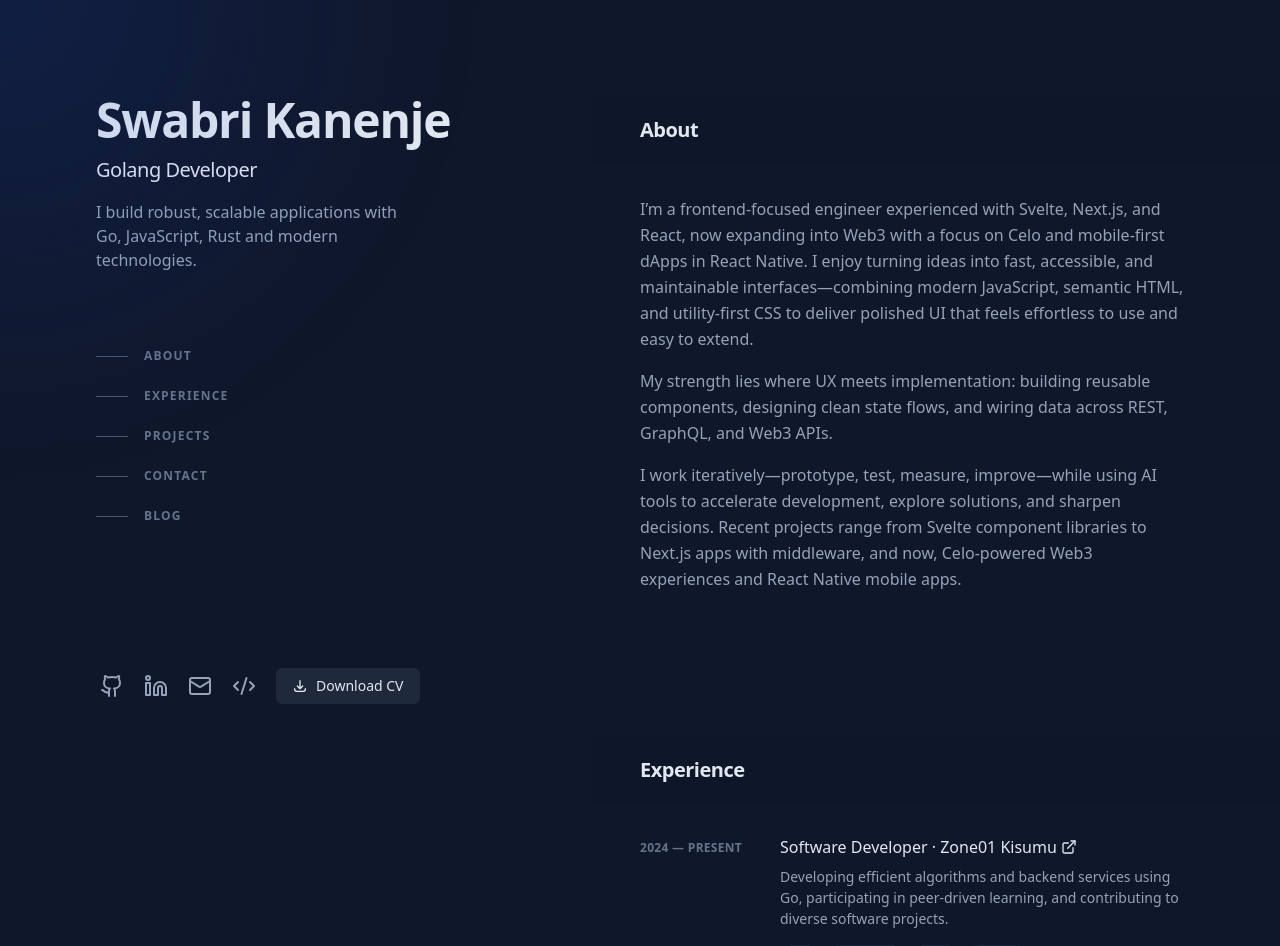
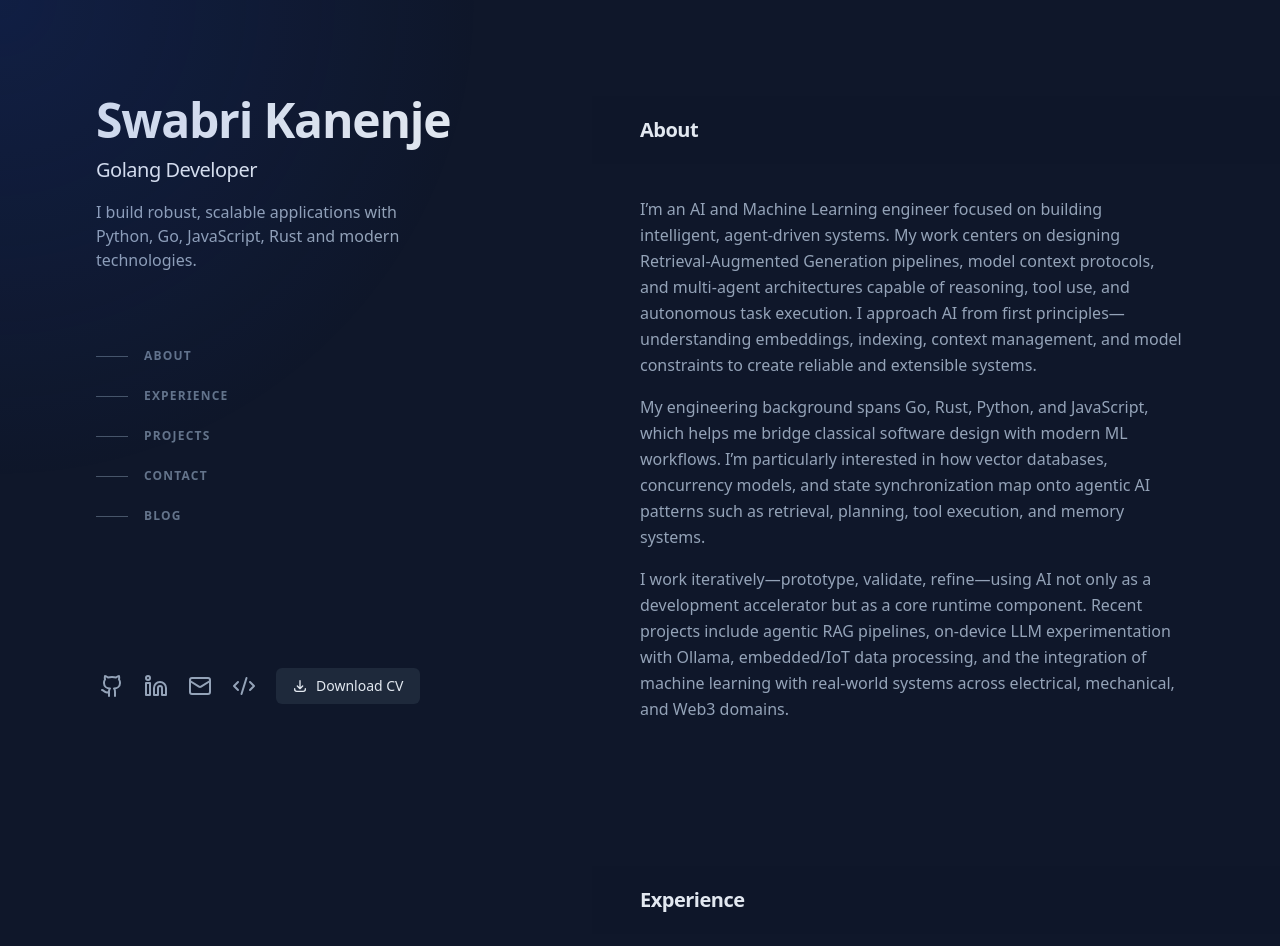
Before and after one commit to skanenje/portfolio2.0, a Next.js app: page / in a window 1280 px wide. Shown: the top 946 px of the page. Built offline with nearby package versions, Linux system fonts and the light colour scheme.

Commit message:
update: modify the profile summary

```diff
--- a/app/page.tsx
+++ b/app/page.tsx
@@ -75,7 +75,7 @@ export default function Home() {
                 Golang Developer
               </h2>
               <p className="mt-4 max-w-xs leading-normal">
-                I build robust, scalable applications with Go, JavaScript, Rust and modern technologies.
+                I build robust, scalable applications with Python, Go, JavaScript, Rust and modern technologies.
               </p>
               <nav className="nav hidden lg:block" aria-label="In-page jump links">
                 <ul className="mt-16 w-max">
@@ -178,17 +178,19 @@ export default function Home() {
                 <h2 className="text-xl font-bold tracking-tight text-slate-200">About</h2>
               </div>
                     <div>
-                    <p className="mb-4">
-                        I’m a frontend-focused engineer experienced with Svelte, Next.js, and React, now expanding into Web3 with a focus on Celo and mobile-first dApps in React Native. I enjoy turning ideas into fast, accessible, and maintainable interfaces—combining modern JavaScript, semantic HTML, and utility-first CSS to deliver polished UI that feels effortless to use and easy to extend.
-                      </p>
+                    <div>
+                        <p className="mb-4">
+                          I’m an AI and Machine Learning engineer focused on building intelligent, agent-driven systems. My work centers on designing Retrieval-Augmented Generation pipelines, model context protocols, and multi-agent architectures capable of reasoning, tool use, and autonomous task execution. I approach AI from first principles—understanding embeddings, indexing, context management, and model constraints to create reliable and extensible systems.
+                        </p>
 
-                      <p className="mb-4">
-                        My strength lies where UX meets implementation: building reusable components, designing clean state flows, and wiring data across REST, GraphQL, and Web3 APIs.
+                        <p className="mb-4">
+                          My engineering background spans Go, Rust, Python, and JavaScript, which helps me bridge classical software design with modern ML workflows. I’m particularly interested in how vector databases, concurrency models, and state synchronization map onto agentic AI patterns such as retrieval, planning, tool execution, and memory systems.
                         </p>
-                      <p className="mb-4">
-                         I work iteratively—prototype, test, measure, improve—while using AI tools to accelerate development, explore solutions, and sharpen decisions. Recent projects range from Svelte component libraries to Next.js apps with middleware, and now, Celo-powered Web3 experiences and React Native mobile apps.
-                      </p>
 
+                        <p className="mb-4">
+                          I work iteratively—prototype, validate, refine—using AI not only as a development accelerator but as a core runtime component. Recent projects include agentic RAG pipelines, on-device LLM experimentation with Ollama, embedded/IoT data processing, and the integration of machine learning with real-world systems across electrical, mechanical, and Web3 domains.
+                        </p>
+                      </div>
                     </div>
             </section>
 
@@ -212,7 +214,7 @@ export default function Home() {
                                href="https://www.zone01kisumu.ke/"
                                target="_blank"
                                rel="noreferrer">
-                              <span>Software Developer · Zone01 Kisumu</span>
+                              <span>Machine Learning and AI Developer · Zone01 Kisumu</span>
                               <ExternalLink className="ml-1 h-4 w-4 inline-block" />
                             </a>
                           </div>
```
Also changed, not shown: 2 other files (tests, documents, lock files or other folders).
